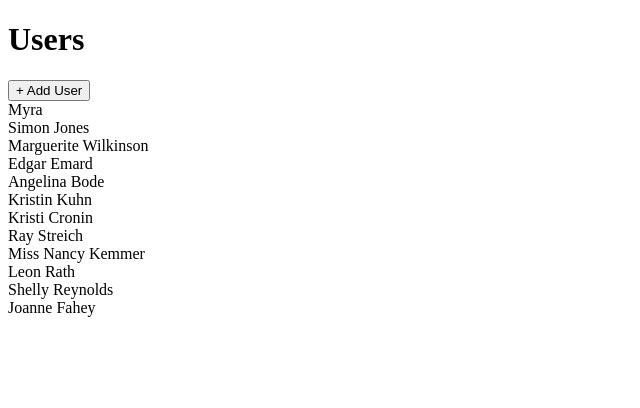
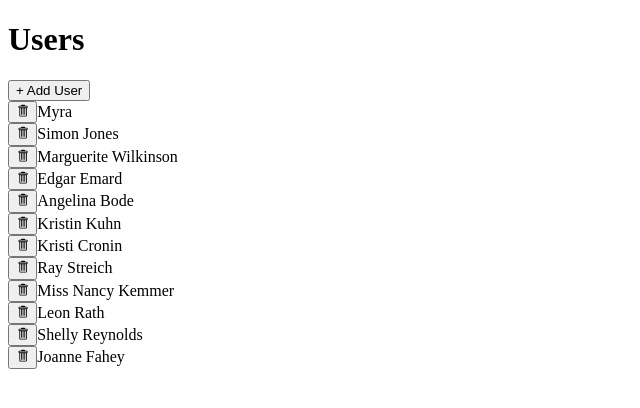
Before and after one commit to Pfirewire/react-udemy-media, a React (Create React App) app: page / in a window 1280 px wide. Shown: the top 408 px of the page, without its empty margins (0-640 px from the left). Built offline with nearby package versions, Linux system fonts and the light colour scheme; data requests are answered from the project's data file.

Commit message:
Deleting the User

```diff
--- a/src/components/UsersListItem.js
+++ b/src/components/UsersListItem.js
@@ -1,9 +1,22 @@
-
+import { GoTrashcan } from "react-icons/go";
+import Button from "./Button";
+import { removeUser } from "../store";
+import { useThunk } from "../hooks/useThunk";
 
 function UsersListItem({ user }) {
+    const [doRemoveUser, isLoading, error] = useThunk(removeUser());
+
+    const handleClick = () => {
+        doRemoveUser(user);
+    };
+
     return(
         <div key={user.id} className='mb-2 border rounded'>
             <div className='flex p-2 justify-between items-center cursor-pointer'>
+                <Button loading={isLoading} onClick={handleClick}>
+                    <GoTrashcan />
+                </Button>
+                {error && <div>Error deleting user.</div>}
                 {user.name}
             </div>
         </div>
```
